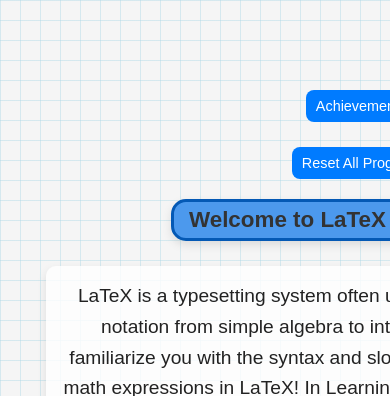
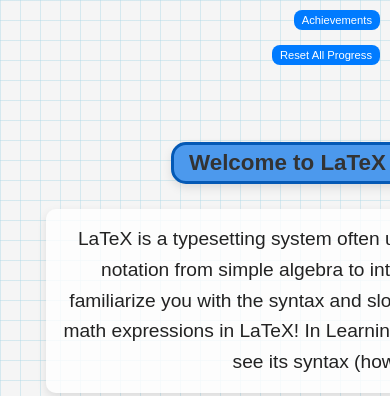
Before and after one commit to TipTopTaylor/LatexTypingTutor, a plain HTML site: page index.html in a window 390 px wide. Shown: the top 396 px of the page. Drawn offline with nearby package versions, Linux system fonts and the light colour scheme.

Commit message:
Updated style7.css

```diff
--- a/js/core/rendering.js
+++ b/js/core/rendering.js
@@ -41,7 +41,7 @@ export function tokenizeLatex(input) {
       }
     }
 
-    if ((["\\hat", "\\mathbf", "\\text", "\\sqrt", "\\mathcal"].includes(command)) && input[i] === '{') {
+    if ((["\\hat", "\\vec", "\\mathbf", "\\text", "\\sqrt", "\\mathcal"].includes(command)) && input[i] === '{') {
       command += readGroup();
     }
     if (["\\sum", "\\iint", "\\oint", "\\int", "\\lim", "\\iiint"].includes(command)) {
--- a/style7.css
+++ b/style7.css
@@ -240,6 +240,26 @@ button:hover,
 .darkModeToggle:hover {
   background-color: var(--color-primary-hover);
   color: black;
+}
+
+/* --------------------------
+   Top Right Corner Buttons
+-------------------------- */
+#achievementsBtn,
+#resetProgressBtn {
+  position: fixed;
+  right: var(--spacing-md);
+  z-index: 999;
+  padding: var(--spacing-xs) var(--spacing-md);
+  font-size: 0.9rem;
+}
+
+#achievementsBtn {
+  top: var(--spacing-md);
+}
+
+#resetProgressBtn {
+  top: calc(var(--spacing-md) + 45px);
 }
 
 /* --------------------------
@@ -831,6 +851,16 @@ button:hover,
     min-height: 25px;
   }
 
+  #achievementsBtn,
+  #resetProgressBtn {
+    font-size: 0.8rem;
+    padding: var(--spacing-xs) var(--spacing-sm);
+  }
+
+  #resetProgressBtn {
+    top: calc(var(--spacing-md) + 40px);
+  }
+
   .tips-section {
     position: static;
     width: 90%;
@@ -876,6 +906,21 @@ button:hover,
     padding: 8px var(--spacing-sm);
   }
 
+  #achievementsBtn,
+  #resetProgressBtn {
+    font-size: 0.7rem;
+    padding: 4px 8px;
+    right: var(--spacing-xs);
+  }
+
+  #achievementsBtn {
+    top: var(--spacing-xs);
+  }
+
+  #resetProgressBtn {
+    top: calc(var(--spacing-xs) + 35px);
+  }
+
   .math-rendered {
     font-size: 1.2rem;
     min-height: 60px;
```
